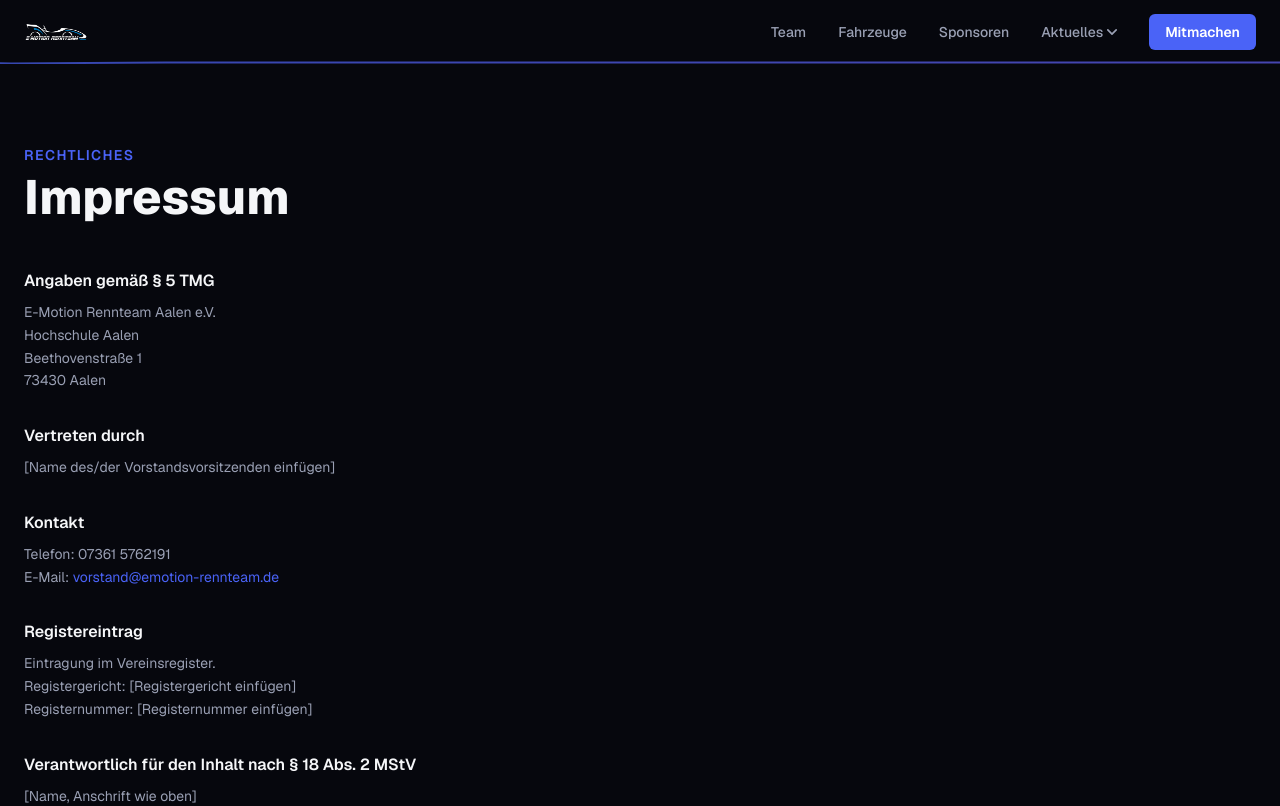
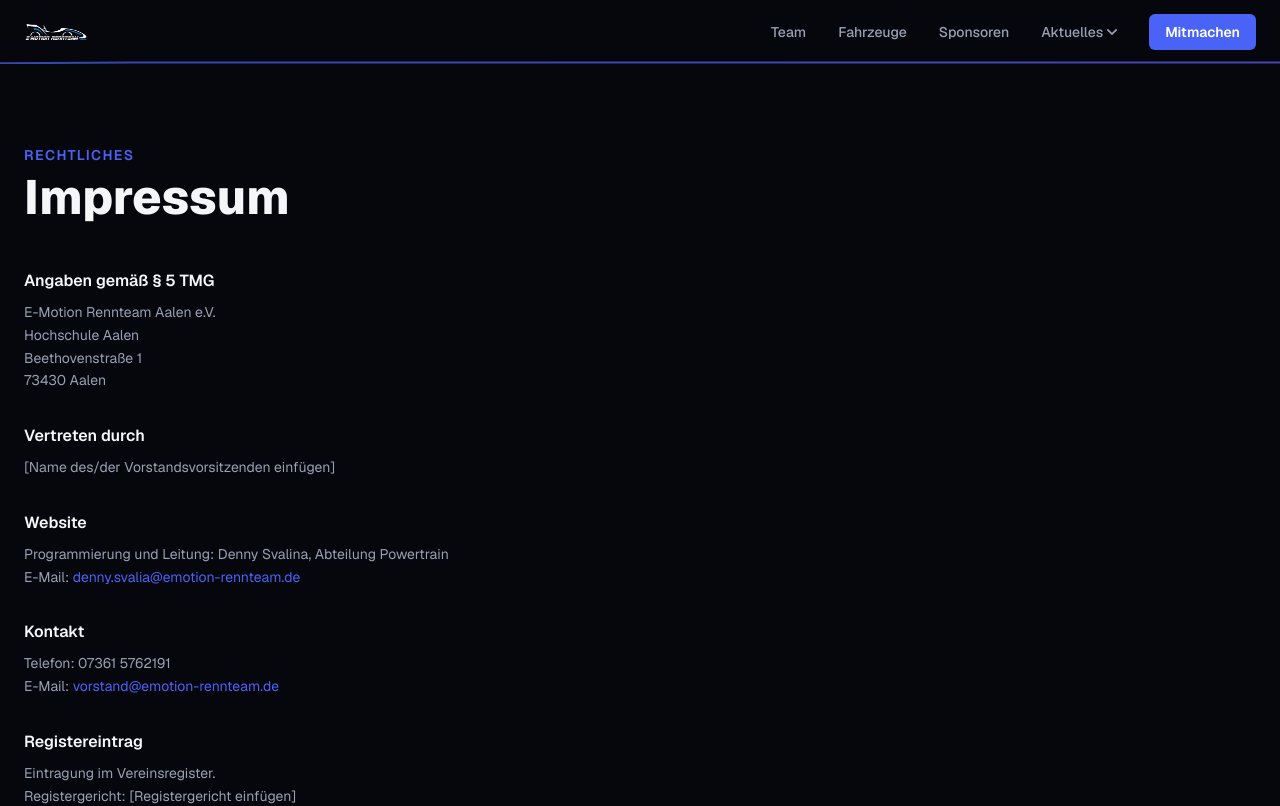
Before and after one commit to Hudnur111/Website---E-Motion-Rennteam-Aalen-, a Next.js app: page /impressum in a window 1280 px wide. Shown: the top 806 px of the page. Built offline with nearby package versions, Linux system fonts and the light colour scheme.

Commit message:
Website-Credit im Impressum ergänzen
Fügt einen Hinweis auf Programmierung und Leitung der Website hinzu.

```diff
--- a/src/app/impressum/page.tsx
+++ b/src/app/impressum/page.tsx
@@ -27,6 +27,21 @@ export default function ImpressumPage() {
         <section>
           <h2 className="text-base font-semibold text-foreground">Vertreten durch</h2>
           <p className="mt-2">[Name des/der Vorstandsvorsitzenden einfügen]</p>
+        </section>
+
+        <section>
+          <h2 className="text-base font-semibold text-foreground">Website</h2>
+          <p className="mt-2">
+            Programmierung und Leitung: Denny Svalina, Abteilung Powertrain
+            <br />
+            E-Mail:{" "}
+            <a
+              href="mailto:denny.svalia@emotion-rennteam.de"
+              className="text-accent hover:underline"
+            >
+              denny.svalia@emotion-rennteam.de
+            </a>
+          </p>
         </section>
 
         <section>
```
